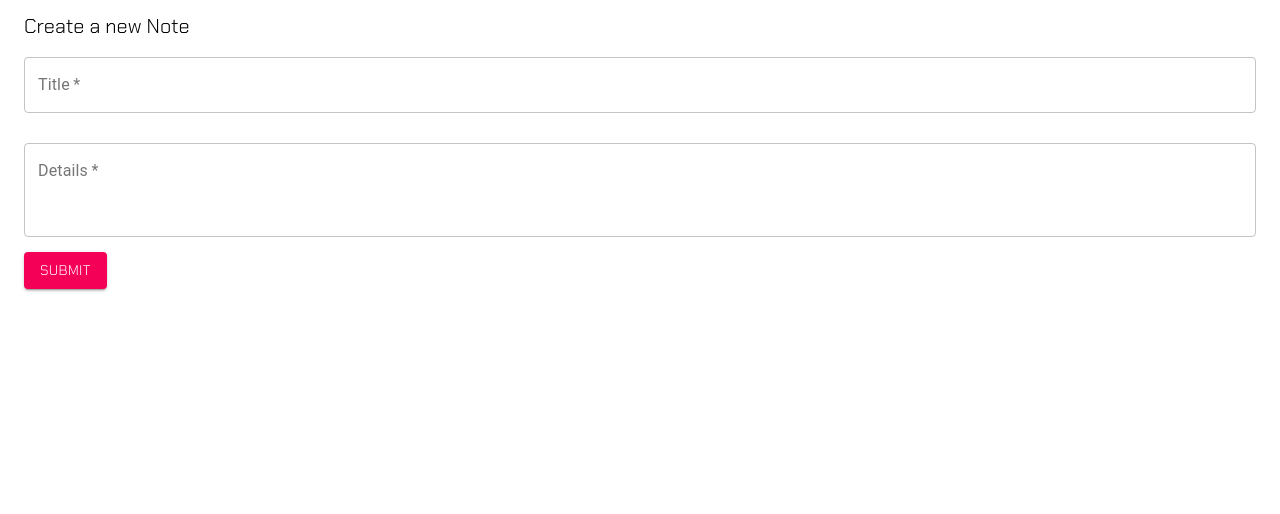
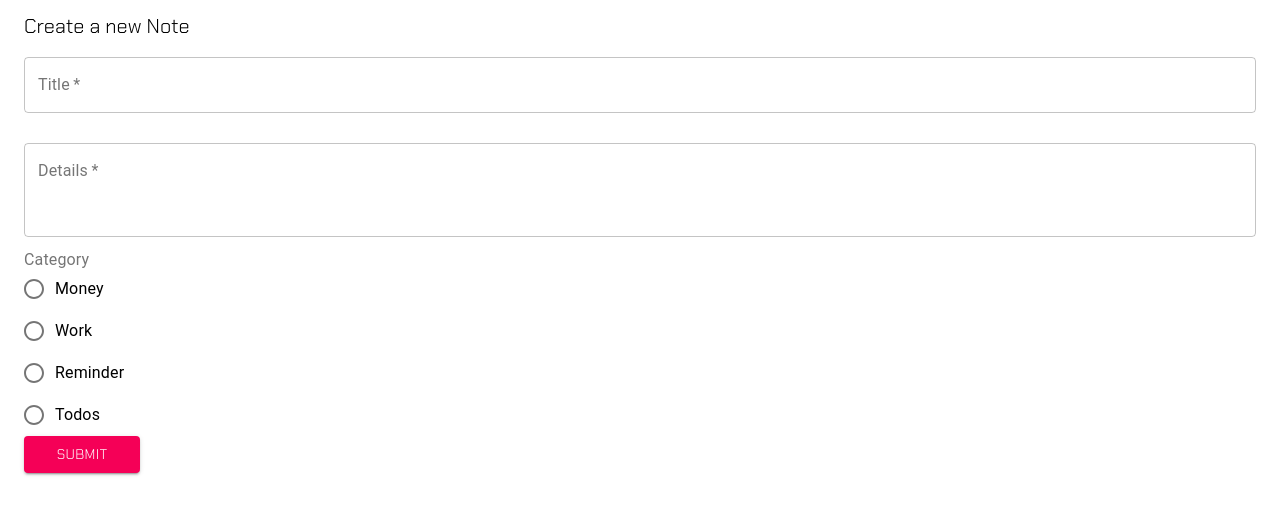
Before and after one commit to Malhar-Soomro/NotesWebApp, a React (Create React App) app: page / in a window 1280 px wide. Shown: the top 514 px of the page. Built offline with nearby package versions, Linux system fonts and the light colour scheme.

Commit message:
radio buttons are now fully functional

```diff
--- /dev/null
+++ b/data/db.json
@@ -0,0 +1,9 @@
+{
+    "notes": [
+        {
+            "id": 1,
+            "title": "json-server",
+            "detail": "Get a full fake REST API with zero coding in less than 30 seconds (seriously)Created with <3 for front-end developers who need a quick back-end for prototyping and mocking"
+        }
+    ]
+}
--- a/src/pages/CreatePage.js
+++ b/src/pages/CreatePage.js
@@ -1,5 +1,5 @@
 // rafce
-import { Button, Container, TextField, Typography } from '@material-ui/core'
+import { Button, Container, FormControl, FormControlLabel, FormLabel, Radio, RadioGroup, TextField, Typography } from '@material-ui/core'
 import { makeStyles } from '@material-ui/styles'
 import React, { useState } from 'react'
 
@@ -19,8 +19,16 @@ const UseStyle = makeStyles({
         marginTop: "15px",
         marginBottom: "15px"
     }
-})
+});
+
+let radioValue;
 const createPage = () => {
+
+    // eslint-disable-next-line react-hooks/rules-of-hooks
+    const [value, setValue] = useState(null);
+    const handleChange = (event) => {
+        setValue(event.target.value);
+    };
     // eslint-disable-next-line react-hooks/rules-of-hooks
     const [title, setTitle] = useState("");
     // eslint-disable-next-line react-hooks/rules-of-hooks
@@ -36,14 +44,20 @@ const createPage = () => {
     const onClickHandler = () => {
         if (title) {
             setDetailError(true);
+            setTitleError(false);
         }
         if (detail) {
             setTitleError(true);
+            setDetailError(false);
         }
         if (title && detail) {
-            console.log(title, detail);
+            console.log(title, detail, value);
             setTitleError(false);
             setDetailError(false);
+        }
+        if (title === "" && detail === "") {
+            setTitleError(true);
+            setDetailError(true);
         }
     }
 
@@ -80,6 +94,16 @@ const createPage = () => {
                 multiline
                 rows={3}
             />
+
+            <FormControl component="fieldset">
+                <FormLabel component="legend">Category</FormLabel>
+                <RadioGroup aria-label="category" name="category"
+                    value={value} onChange={handleChange}>
+                    <FormControlLabel value="money" control={<Radio />} label="Money" />
+                    <FormControlLabel value="work" control={<Radio />} label="Work" />
+                    <FormControlLabel value="reminder" control={<Radio />} label="Reminder" />
+                    <FormControlLabel value="todos" control={<Radio />} label="Todos" />
+                </RadioGroup>
                 <Button
 
                     className={classes.button}
@@ -89,6 +113,7 @@ const createPage = () => {
                 >
                     Submit
                 </Button>
+            </FormControl>
         </Container >
     )
 }
--- a/src/pages/NotesPage.js
+++ b/src/pages/NotesPage.js
@@ -1,9 +1,19 @@
-import React from 'react'
+import React, { useEffect } from 'react'
 
 const NotesPage = () => {
+    const fetchData = async () => {
+        const url = "http://localhost:5000/notes";
+        const data = await fetch(url);
+        const parsedData = await data.json();
+        console.log(parsedData[0].title);
+        console.log(parsedData[0].detail);
+    }
+    useEffect(() => {
+        fetchData();
+    }, [])
     return (
         <div>
-            notes page
+
         </div>
     )
 }
```
Also changed, not shown: projectPlan.txt, 1 other file (tests, documents, lock files or other folders). Lines whose indentation alone changed are shown as unchanged.
